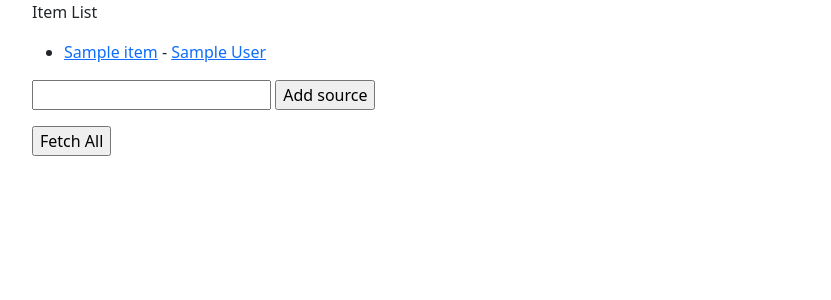
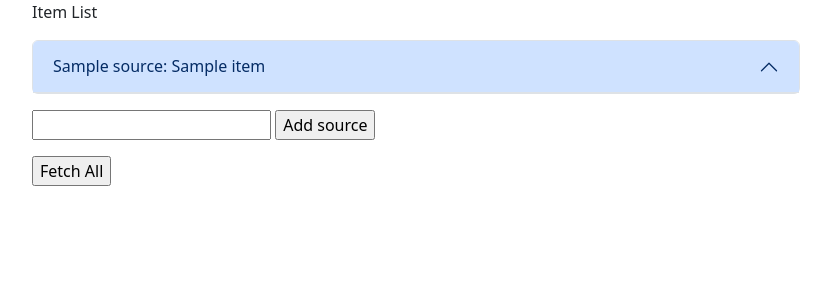
Before and after one commit to carmoskus/web_stuff, a Django app: page /app/timeline/ in a window 1280 px wide. Shown: the part 41-341 px from the top of the page, without its empty margins (50-881 px from the left). Run offline with Django 5.2, Linux system fonts and the light colour scheme; tables that the repository leaves empty hold one stand-in row (values such as "Sample post"); some libraries are stand-ins or nearby versions.

Commit message:
Adjusted timeline output. Added status var for items, still unused

```diff
--- a/django_rss/rss_app/models.py
+++ b/django_rss/rss_app/models.py
@@ -17,6 +17,7 @@ class Item(models.Model):
     author = models.CharField(max_length=200)
     content = models.TextField()
     pub_date = models.DateTimeField() # Switch to time to match feedparser output?
+    status = models.IntegerField(default=0)
 
     def __str__(self):
         return self.url + f" {self.pub_date} {len(self.author)}/{len(self.title)}/{len(self.content)}"
--- a/django_rss/rss_app/static/rss_app/style.css
+++ b/django_rss/rss_app/static/rss_app/style.css
@@ -3,7 +3,7 @@ blockquote {
     border-left: solid 3px #27292B;
 }
 
-figure img {
+img {
     max-width: 100%;
     height: auto;
 }
--- a/django_rss/rss_app/templates/rss_app/timeline.html
+++ b/django_rss/rss_app/templates/rss_app/timeline.html
@@ -4,9 +4,15 @@
 
 {% if item_list %}
   <p>Item List</p>
-  <ul>
+
+  <div class="accordion" id="accordionExample" style="max-width: 768px">
   {% for item in item_list %}
-    <li><a href="{{ item.url }}">{{ item.title }}</a> -
+    <!-- New below -->
+    <div class="accordion-item">
+      <h2 class="accordion-header">
+        <button class="accordion-button" type="button" data-bs-toggle="collapse" data-bs-target="#collapse{{ forloop.counter0 }}" aria-expanded="true" aria-controls="collapse{{ forloop.counter0 }}">
+          {% comment %}
+          <a href="{{ item.url }}">{{ item.title }}</a> -
           <a href="{% url 'source' item.source.id %}">
             {% if item.author|length > 1 %}
                 {{ item.author }}
@@ -14,9 +20,18 @@
                 {{ item.source.title }}
             {% endif %}
           </a>
-    </li>
+          {% endcomment %}
+          {{ item.source.title }}: {{ item.title }}
+        </button>
+      </h2>
+      <div id="collapse{{ forloop.counter0 }}" class="accordion-collapse collapse" data-bs-parent="#accordionExample">
+        <div class="accordion-body"><div class="container container-sm">
+          {% autoescape off %}{{ item.content }}{% endautoescape %}
+        </div></div>
+      </div>
+    </div>
   {% endfor %}
-  </ul>
+</div>
 {% else %}
   <p>No items are available.</p>
 {% endif %}
```
Also changed, not shown: django_rss/rss_app/migrations/0006_item_status.py (added). Lines whose indentation alone changed are shown as unchanged.
